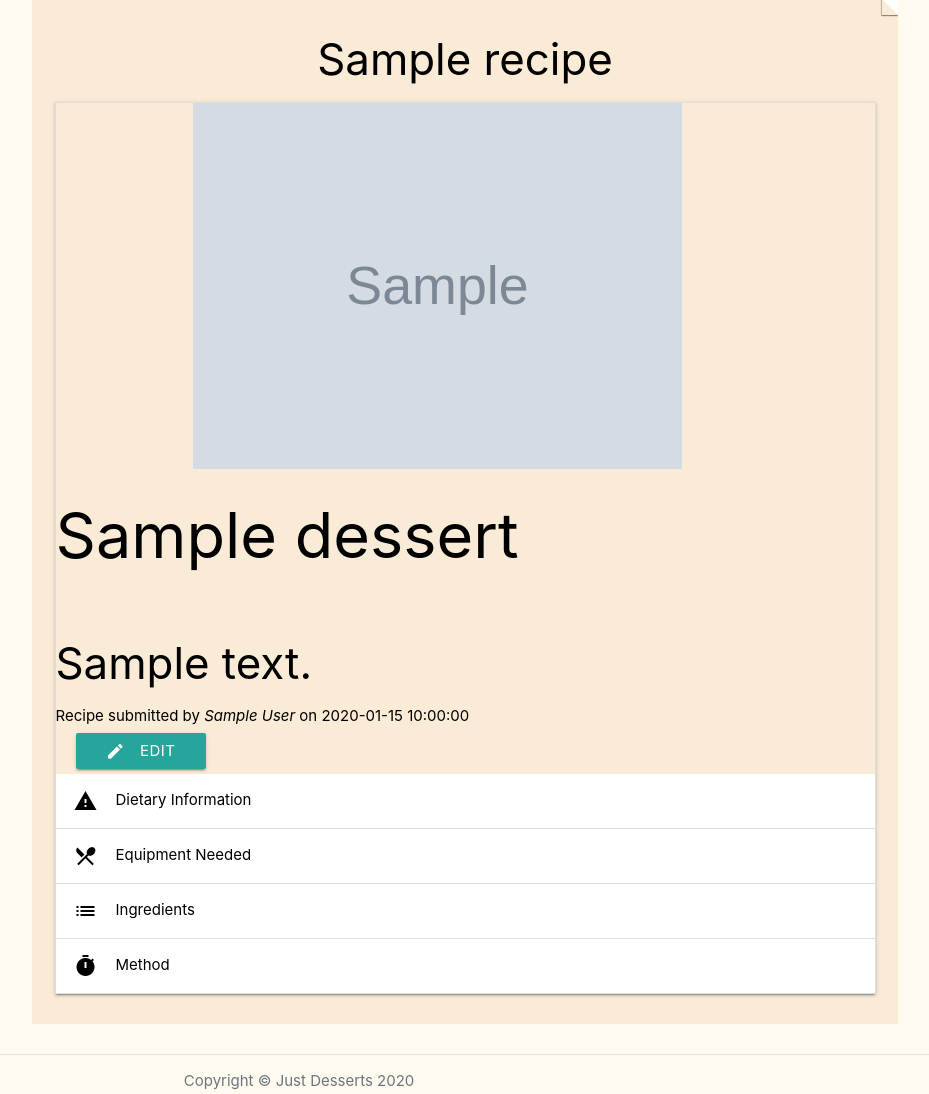
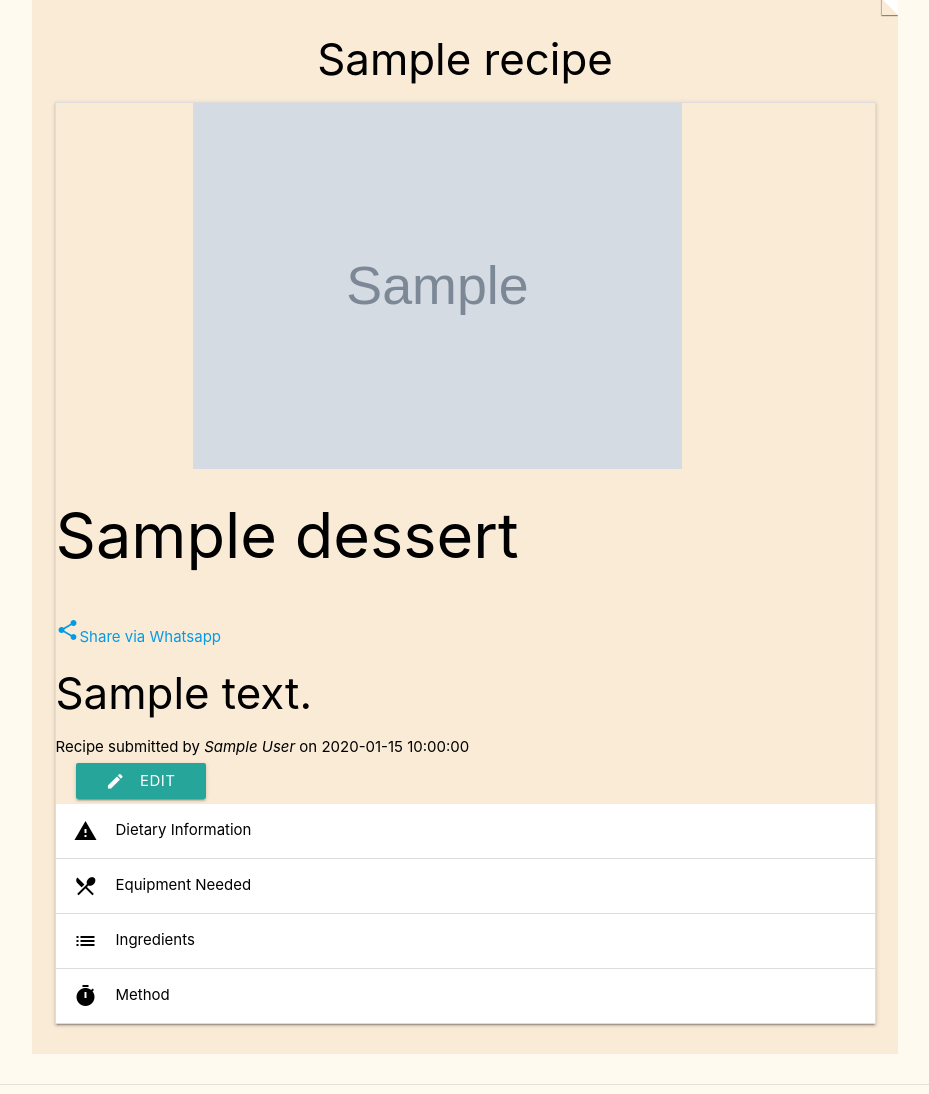
Before and after one commit to pmadden90/milestone-project-3-ci, a Flask app: template templates/viewrecipe.html in a window 1280 px wide. Shown: the part 87-1181 px from the top of the page, without its empty margins (175-1104 px from the left). Run offline with Flask 2, Linux system fonts and the light colour scheme; the template is opened without the code that fills it: most values are stand-ins (such as "Sample title", 1, 10 or a date in 2020); grey boxes marked "Sample" are stand-in pictures; some libraries are stand-ins or nearby versions; some web fonts are replaced.

Commit message:
Added Whatsapp share button on viewrecipe.html

```diff
--- a/templates/viewrecipe.html
+++ b/templates/viewrecipe.html
@@ -8,6 +8,9 @@
 
 	<h1> {{dessert.recipe_name}}</h1>
 	<br>
+    <a href="whatsapp://send?text=Check out this recipe from Just Desserts!" data-action="share/whatsapp/share"><i class="material-icons">share</i>Share via Whatsapp</a>
+    <!--<i class="fab fa-whatsapp"></i>-->
+    <br>
 	<h3>{{dessert.recipe_description}}</h3>
 	Recipe submitted by <em>{{recipe.author}}</em> on {{recipe.date_submitted}}
 	<li>
```
